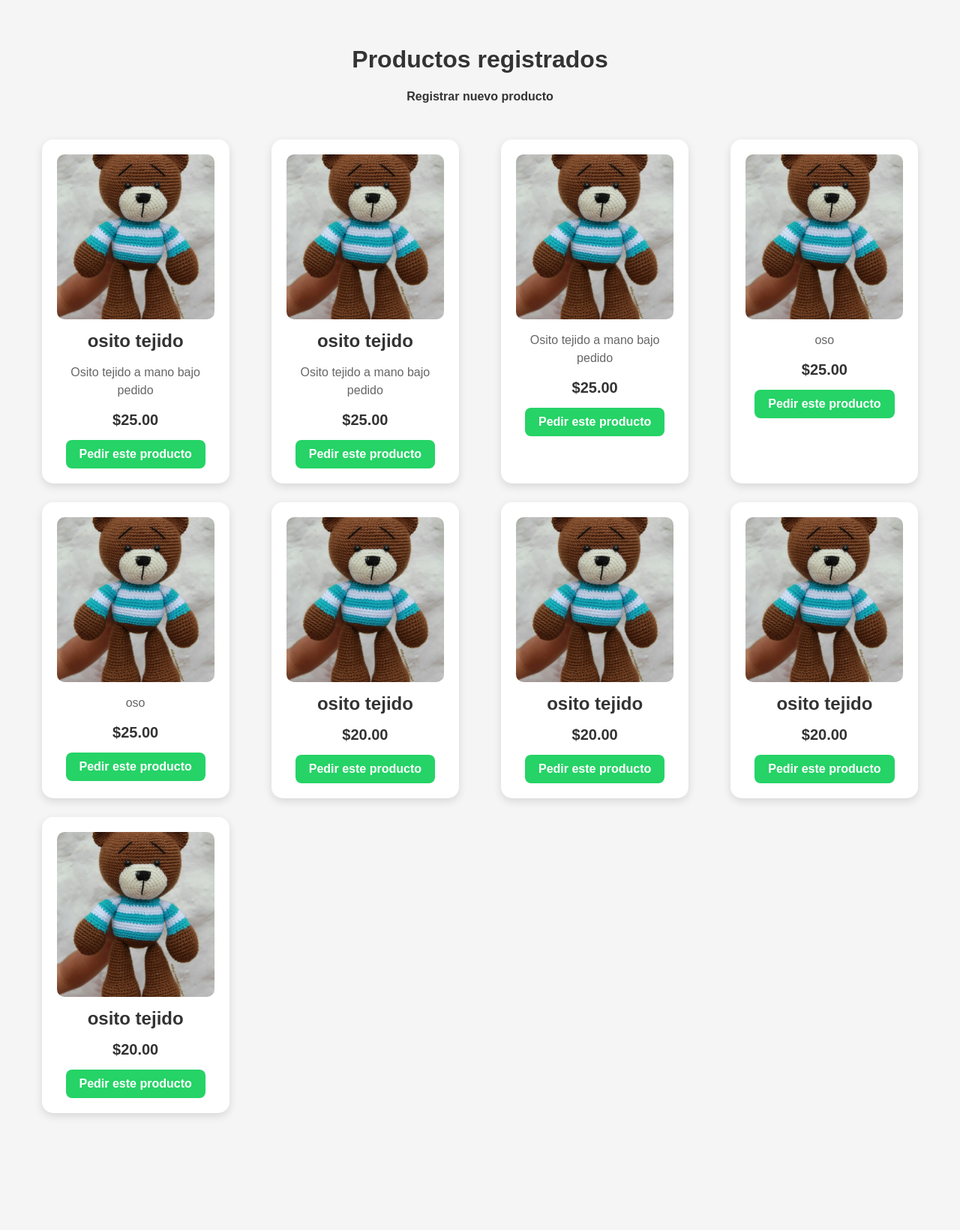
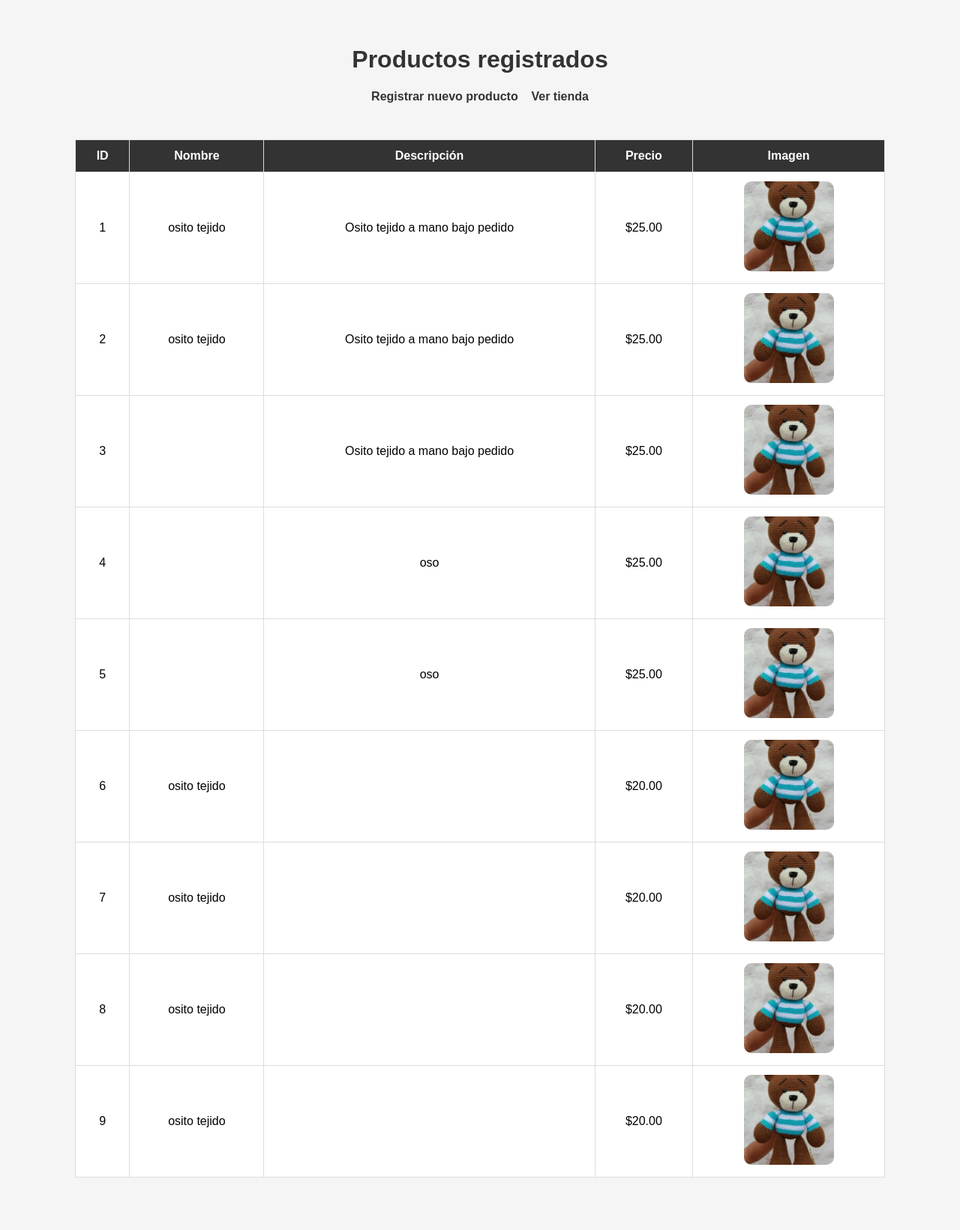
Before and after one commit to ajtorres-creator/actividad-integradora-3, a PHP site: page /views/productos/lista.php in a window 1280 px wide. Shown: the whole page at 75% size. Before the commit the page ends 1490 px from the top, so only its background shows below. Run offline with PHP 8.4, Linux system fonts and the light colour scheme; data comes from the database, SQL or seed files in the repository.

Commit message:
Mejora de navegación y consulta de productos

```diff
--- a/views/productos/lista.php
+++ b/views/productos/lista.php
@@ -7,47 +7,77 @@ $controller = new ProductoController();
 $productos = $controller->listar();
 
 ?>
+
 <!DOCTYPE html>
 <html lang="es">
+
 <head>
     <meta charset="UTF-8">
     <meta name="viewport" content="width=device-width, initial-scale=1.0">
     <title>Lista de productos</title>
-    <link rel="stylesheet" href="../../css/estilo.css">
+
+    <link rel="stylesheet" href="../../CSS/estilo.css">
+</head>
 
 <body>
 
     <h1>Productos registrados</h1>
+
     <a href="crear.php">Registrar nuevo producto</a>
+    &nbsp;&nbsp;
+    <a href="tienda.php">Ver tienda</a>
 
     <br><br>
 
-<div class="productos">
+    <table class="tabla-productos">
 
-    <?php while ($producto = $productos->fetch_assoc()) { ?>
+        <thead>
+            <tr>
+                <th>ID</th>
+                <th>Nombre</th>
+                <th>Descripción</th>
+                <th>Precio</th>
+                <th>Imagen</th>
+            </tr>
+        </thead>
 
-        <div class="producto">
+        <tbody>
 
-            <img src="../../img/<?php echo $producto["imagen"]; ?>"
-                alt="<?php echo $producto["nombre"]; ?>">
+            <?php while ($producto = $productos->fetch_assoc()) { ?>
 
-            <h2><?php echo $producto["nombre"]; ?></h2>
+                <tr>
 
-            <p><?php echo $producto["descripcion"]; ?></p>
+                    <td>
+                        <?php echo $producto["id"]; ?>
+                    </td>
 
-            <strong>$<?php echo $producto["precio"]; ?></strong>
+                    <td>
+                        <?php echo $producto["nombre"]; ?>
+                    </td>
 
-            <a href="https://wa.me/593999320240?text=Hola,%20quisiera%20pedir%20este%20producto:%20<?php echo urlencode($producto["nombre"]); ?>%20por%20$<?php echo $producto["precio"]; ?>"
-                class="btn-pedido"
-                target="_blank">
-                Pedir este producto
-</a>
+                    <td>
+                        <?php echo $producto["descripcion"]; ?>
+                    </td>
 
-        </div>
+                    <td>
+                        $<?php echo $producto["precio"]; ?>
+                    </td>
 
-    <?php } ?>
+                    <td>
+                        <img
+                            src="../../img/<?php echo $producto["imagen"]; ?>"
+                            alt="<?php echo $producto["nombre"]; ?>"
+                        >
+                    </td>
 
-</div>
+                </tr>
+
+            <?php } ?>
+
+        </tbody>
+
+    </table>
 
 </body>
+
 </html>
```
